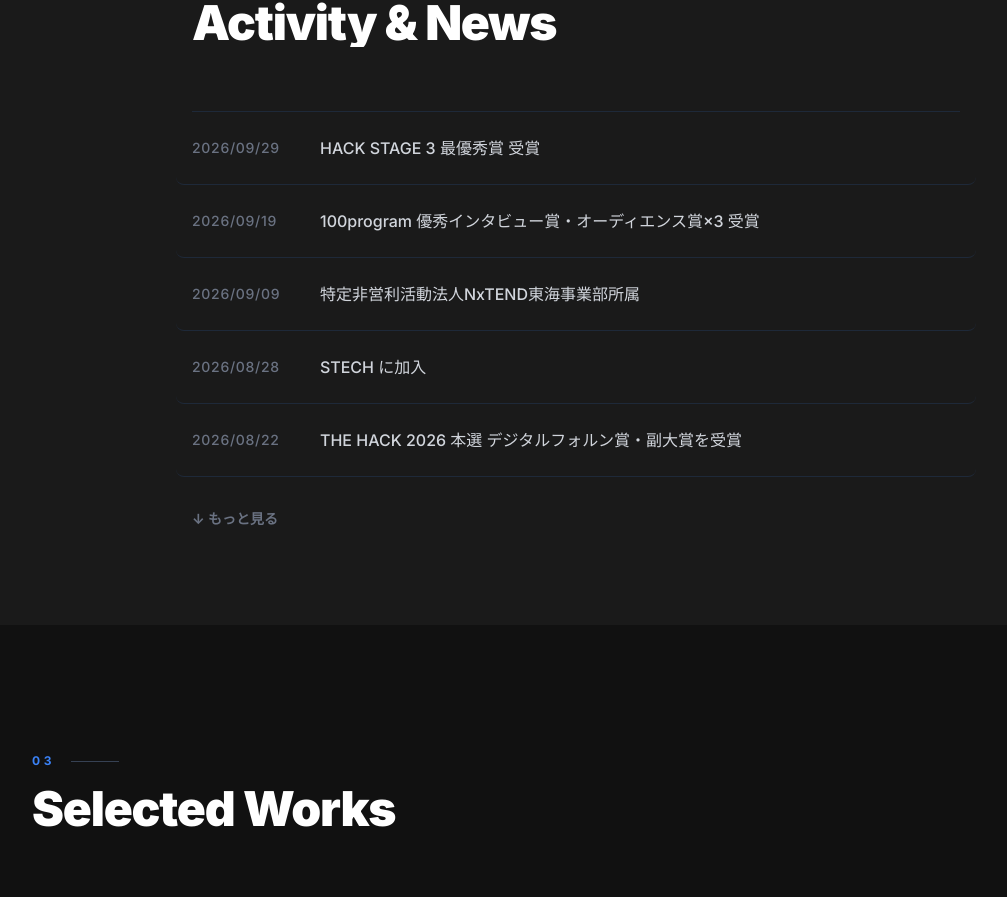
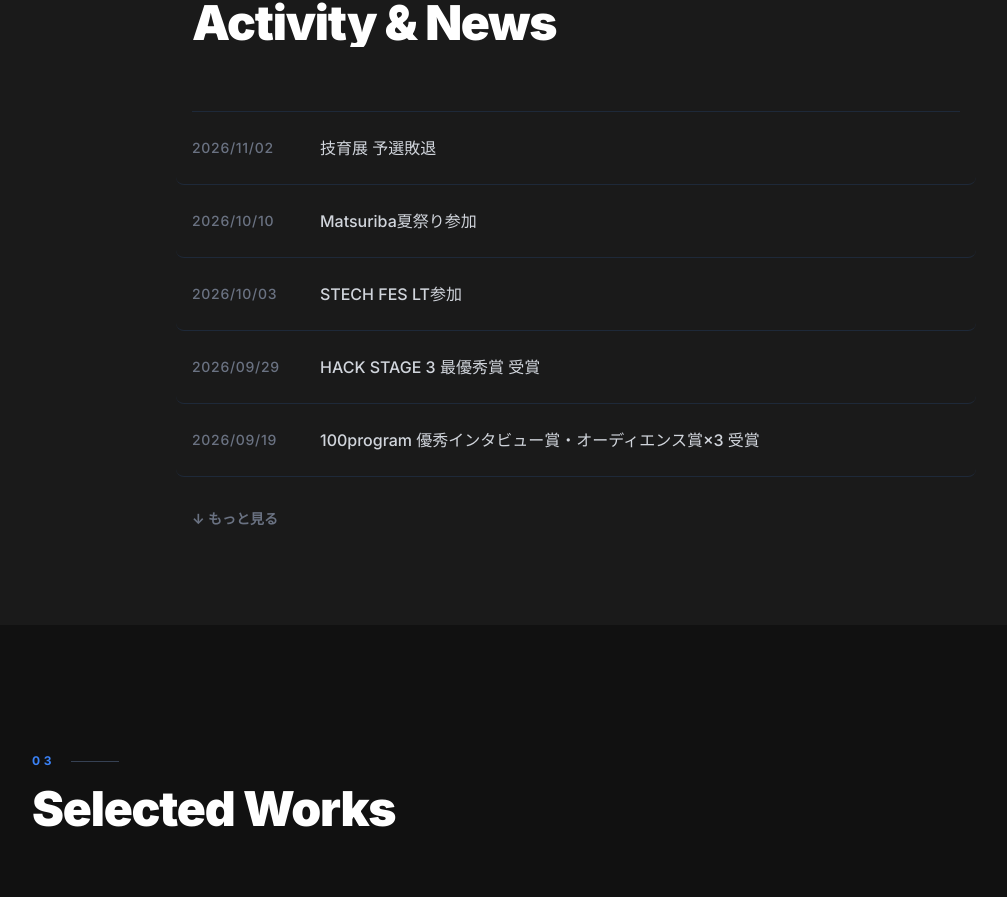
Before and after one commit to eggplant-umrk/portfolio, a Next.js app: page / in a window 1280 px wide. Shown: the part 1873-2770 px from the top of the page, without its empty margins (64-1071 px from the left). Built offline with nearby package versions, Linux system fonts and the light colour scheme.

Commit message:
Activity & Newsに技育展・Matsuriba・STECH FESを追加
Co-Authored-By: Claude Fable 5.1 <noreply@anthropic.com>

```diff
--- a/app/page.tsx
+++ b/app/page.tsx
@@ -243,6 +243,9 @@ const SectionTitle = ({ index, title }: { index: string; title: string }) => (
 );
 
 const newsData = [
+  { date: "2026/11/02", text: "技育展 予選敗退" },
+  { date: "2026/10/10", text: "Matsuriba夏祭り参加" },
+  { date: "2026/10/03", text: "STECH FES LT参加" },
   { date: "2026/09/29", text: "HACK STAGE 3 最優秀賞 受賞" },
   { date: "2026/09/19", text: "100program 優秀インタビュー賞・オーディエンス賞×3 受賞" },
   { date: "2026/09/09", text: "特定非営利活動法人NxTEND東海事業部所属" },
```
